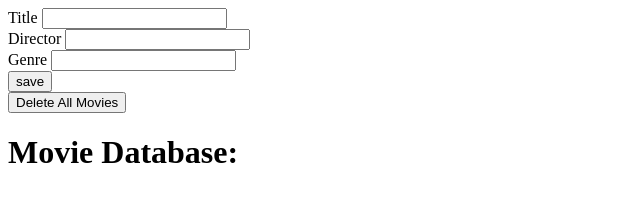
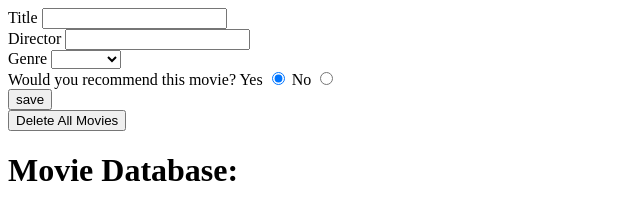
Before and after one commit to just-ally/christmas_homework, a plain HTML site: page main_homework/index.html in a window 1280 px wide. Shown: the whole page, without its empty margins (0-640 px from the left). Drawn offline with Linux system fonts and the light colour scheme.

Commit message:
Changes genre to drop down and adds radio button for recommend yes/no

```diff
--- a/main_homework/index.html
+++ b/main_homework/index.html
@@ -24,7 +24,22 @@
 
       <div class="form-item">
         <label for="genre">Genre</label>
-        <input type="text" id="genre">
+        <select id="genre">
+          <option value="" disabled selected></option>
+          <option value="Action">Action</option>
+          <option value="Drama">Drama</option>
+          <option value="Fantasy">Fantasy</option>
+          <option value="Sci-Fi">Sci-Fi</option>
+          <option value="Thriller">Thriller</option>
+        </select>
+      </div>
+
+      <div class="form-item">
+        <label for="recommend">Would you recommend this movie?</label>
+          <label for="Yes">Yes</label>
+          <input type="radio" name="recommend" id="Yes" value="Yes" checked="checked">
+          <label for="No">No</label>
+          <input type="radio" name="recommend" id="No" value="No">
       </div>
 
     </div>
--- a/main_homework/js/app.js
+++ b/main_homework/js/app.js
@@ -14,12 +14,17 @@ document.addEventListener('DOMContentLoaded', () => {
 
   //1.
   const handleFormSubmit = function(event){
+    console.log(event);
     event.preventDefault();
+
 
     //2.
     const title = event.target.title.value;
     const director = event.target.director.value;
     const genre = event.target.genre.value;
+    // const recommend = event.target.recommend.value;
+
+    const recommend = document.querySelector('#new-form')['recommend'].value
 
     //3.
     const movieList = document.querySelector('#movie-list');
@@ -31,16 +36,19 @@ document.addEventListener('DOMContentLoaded', () => {
     const titlePara = document.createElement('p');
     const directorPara = document.createElement('p');
     const genrePara = document.createElement('p');
+    const recommendPara = document.createElement('p');
 
     //6.
     titlePara.textContent = title;
     directorPara.textContent = director;
     genrePara.textContent = genre;
+    recommendPara.textContent = recommend;
 
     //7.
     movieDetails.appendChild(titlePara);
     movieDetails.appendChild(directorPara);
     movieDetails.appendChild(genrePara);
+    movieDetails.appendChild(recommendPara);
 
     movieList.appendChild(movieDetails);
 
```
